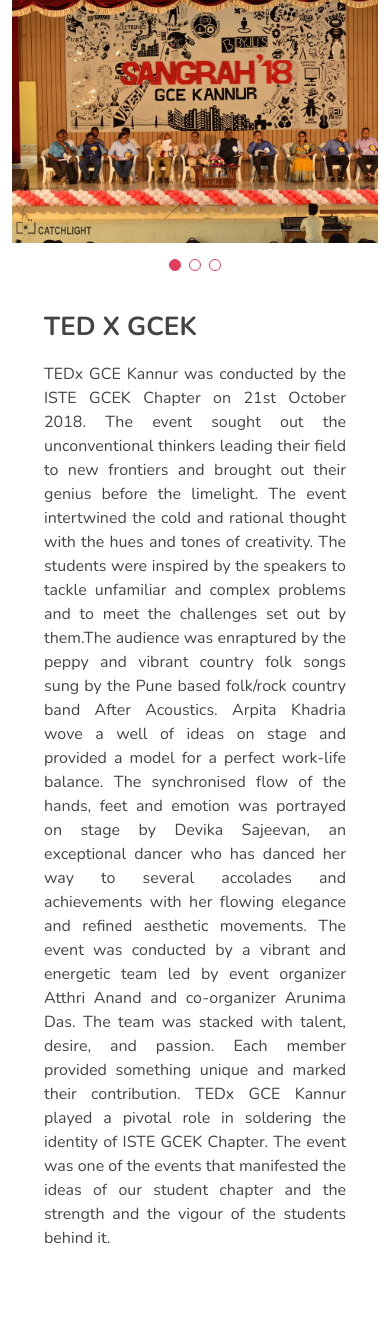
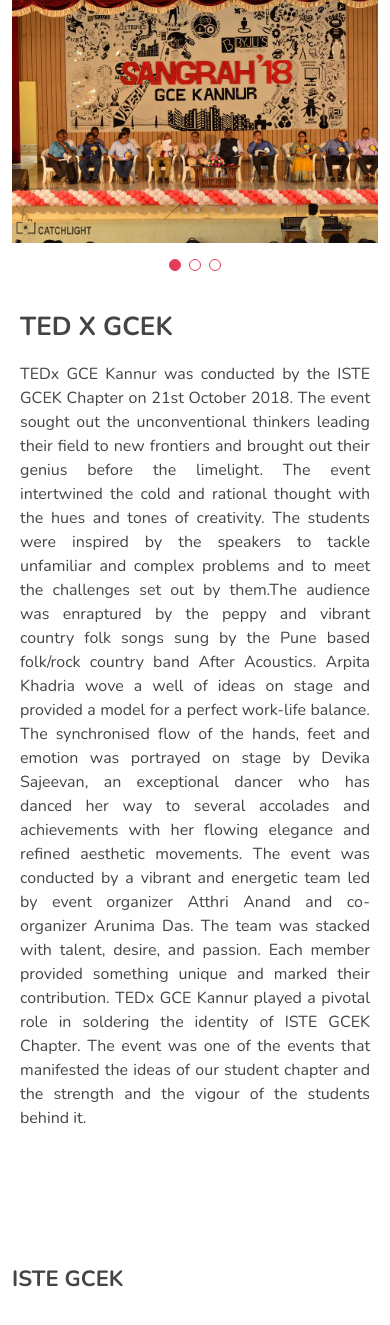
Before and after one commit to arshaddanish/iste-gcek-website, a PHP site: page /ted.html in a window 390 px wide. Shown: the part 191-1516 px from the top of the page. Run offline with PHP 8.4, Linux system fonts and the light colour scheme.

Commit message:
events pg mv

```diff
--- a/assets/css/style.css
+++ b/assets/css/style.css
@@ -1276,6 +1276,12 @@
   padding: 0;
 }
 
+@media (max-width: 576px) {
+  .portfolio-details .portfolio-description {
+    padding: 0 0.5rem;
+  }
+}
+
 /*--------------------------------------------------------------
 # General
 --------------------------------------------------------------*/
--- a/assets/sass/pages/_portfolio.scss
+++ b/assets/sass/pages/_portfolio.scss
@@ -63,3 +63,11 @@
     }
   }
 }
+
+@media (max-width: 576px) {
+  .portfolio-details {
+    .portfolio-description {
+      padding: 0 0.5rem;
+    }
+  }
+}
--- a/index.html
+++ b/index.html
@@ -335,9 +335,9 @@
 
           <div class="col-lg-4 col-md-6 portfolio-item" data-aos="zoom-in">
             <div class="portfolio-wrap">
-              <img src="assets/img/portfolio/sangrah/1.jpg" alt="">
+              <img src="assets/img/portfolio/ted.png" alt="">
               <div class="portfolio-info">
-                <h4>TED X GCEK</h4>
+                <!-- <h4>TED X GCEK</h4> -->
               </div>
               <div class="portfolio-links">
                 <a href="ted.html" title="More Details">Details</a>
--- a/web-team.html
+++ b/web-team.html
@@ -71,7 +71,7 @@
 			<div class="web-team">
 				<div class="member" data-aos="zoom-in">
 					<div class="member-img">
-						<img src="assets/img/forum/ce-forum/malavika.jpg" class="img-fluid" alt="">
+						<img src="assets/img/web-team/arshad.jpg" class="img-fluid" alt="">
 						<!-- <div class="social">
 							<a href=""><i class="bi bi-instagram"></i></a>
 							<a href=""><i class="bi bi-linkedin"></i></a>
```
Also changed, not shown: assets/img/portfolio/ted.png (added), assets/img/web-team/arshad.jpg (added).
